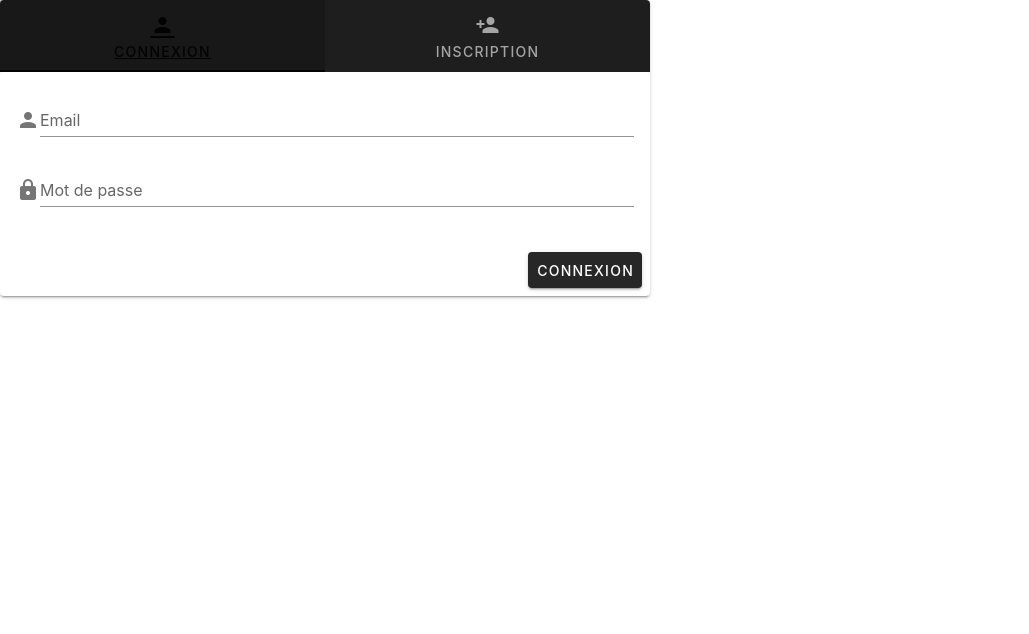
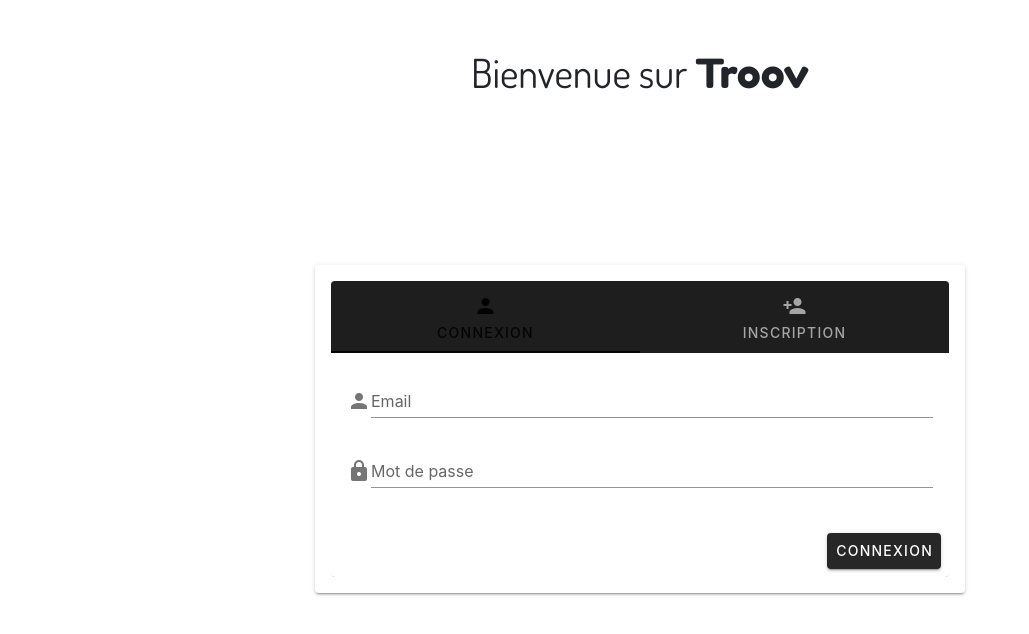
Before and after one commit to hkamalo/test_troov_front, a Nuxt app: page /login in a window 1280 px wide. Shown: the top 634 px of the page, without its empty margins (0-1029 px from the left). Built offline with nearby package versions, Linux system fonts and the light colour scheme.

Commit message:
add new font family

```diff
--- a/nuxt.config.js
+++ b/nuxt.config.js
@@ -4,47 +4,57 @@ export default {
 
   // Global page headers: https://go.nuxtjs.dev/config-head
   head: {
-    title: 'troov_front',
+    title: "troov_front",
     htmlAttrs: {
-      lang: 'en'
+      lang: "en",
     },
     meta: [
-      { charset: 'utf-8' },
-      { name: 'viewport', content: 'width=device-width, initial-scale=1' },
-      { hid: 'description', name: 'description', content: '' },
-      { name: 'format-detection', content: 'telephone=no' }
+      { charset: "utf-8" },
+      { name: "viewport", content: "width=device-width, initial-scale=1" },
+      { hid: "description", name: "description", content: "" },
+      { name: "format-detection", content: "telephone=no" },
     ],
     link: [
-      { rel: 'icon', type: 'image/x-icon', href: '/favicon.ico' },
-      { rel: 'stylesheet', type: 'image/x-icon', href: 'https://fonts.googleapis.com/css?family=Roboto:100,300,400,500,700,900|Material+Icons' }
-
-    ]
+      { rel: "icon", type: "image/x-icon", href: "/favicon.ico" },
+      {
+        rel: "stylesheet",
+        type: "image/x-icon",
+        href: "https://fonts.googleapis.com/css?family=Roboto:100,300,400,500,700,900|Material+Icons",
+      },
+      { rel: "preconnect", type: "font", href: "https://fonts.googleapis.com" },
+      { rel: "preconnect", type: "font", href: "https://fonts.gstatic.com" },
+      {
+        rel: "stylesheet",
+        type: "text/css",
+        href: "https://fonts.googleapis.com/css2?family=Dosis&family=Fredoka+One&display=swap",
+      },
+      {
+        rel: "stylesheet",
+        type: "text/css",
+        href: "https://fonts.googleapis.com/css2?family=Maven+Pro&display=swap",
+      }
+    ],
   },
 
   // Global CSS: https://go.nuxtjs.dev/config-css
-  css: [
-  ],
+  css: [],
 
   // Plugins to run before rendering page: https://go.nuxtjs.dev/config-plugins
-  plugins: [
-  ],
+  plugins: [],
 
   // Auto import components: https://go.nuxtjs.dev/config-components
   components: true,
 
   // Modules for dev and build (recommended): https://go.nuxtjs.dev/config-modules
-  buildModules: [
-    '@nuxtjs/vuetify'
-  ],
+  buildModules: ["@nuxtjs/vuetify"],
 
   // Modules: https://go.nuxtjs.dev/config-modules
   modules: [
     // https://go.nuxtjs.dev/bootstrap
-    'bootstrap-vue/nuxt',
-    '@nuxtjs/axios'
+    "bootstrap-vue/nuxt",
+    "@nuxtjs/axios",
   ],
 
   // Build Configuration: https://go.nuxtjs.dev/config-build
-  build: {
-  }
-}
+  build: {},
+};
--- a/pages/index.vue
+++ b/pages/index.vue
@@ -2,14 +2,14 @@
 
 <template>
   <div>
-    <v-app-bar dark color="pink">
+    <!-- <v-app-bar dark color="pink">
       <v-app-bar-nav-icon></v-app-bar-nav-icon>
 
       <v-toolbar-title>Troov App</v-toolbar-title>
 
       <v-spacer></v-spacer>
 
-    </v-app-bar>
+    </v-app-bar> -->
   </div>
 
 </template>
--- a/pages/login/index.vue
+++ b/pages/login/index.vue
@@ -1,5 +1,11 @@
 <template>
-  <v-card width="650">
+  <div class="container">
+    <div>
+      <h1 class="login-title">
+        Bienvenue sur <span class="troov-special-font">Troov</span>
+      </h1>
+    </div>
+    <v-card class="card-global" width="650">
       <v-tabs
         v-model="tab"
         class="indigo darken-4"
@@ -119,6 +125,7 @@
         </v-tab-item>
       </v-tabs-items>
     </v-card>
+  </div>
 </template>
 <script>
 export default {
@@ -131,3 +138,25 @@ export default {
   },
 };
 </script>
+<style scoped>
+.container {
+  width: 100vw;
+  height: 80vh;
+  display: flex;
+  flex-direction: column;
+  justify-content: center;
+  align-items: center;
+}
+.login-title {
+  font-family: "Dosis", sans-serif;
+}
+
+.troov-special-font {
+  font-family: "Fredoka One", cursive;
+}
+
+.card-global {
+  margin: 10em 0 0 0;
+  padding: 1em;
+}
+</style>
```
Lines whose indentation alone changed are shown as unchanged.
